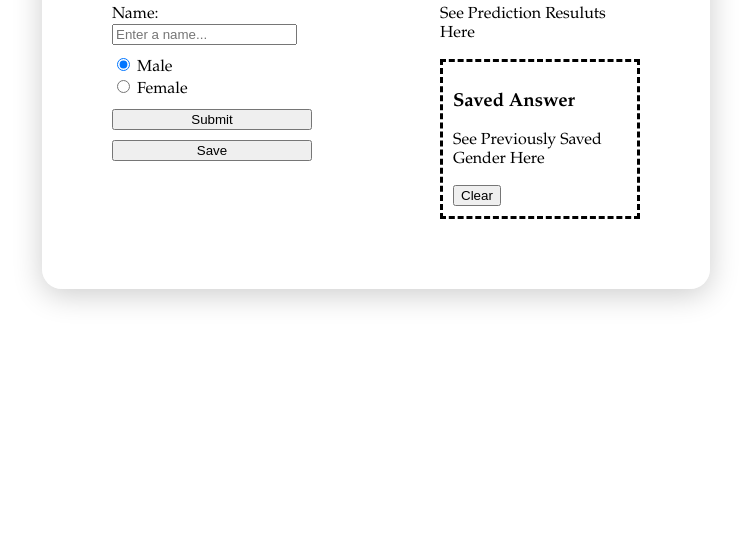
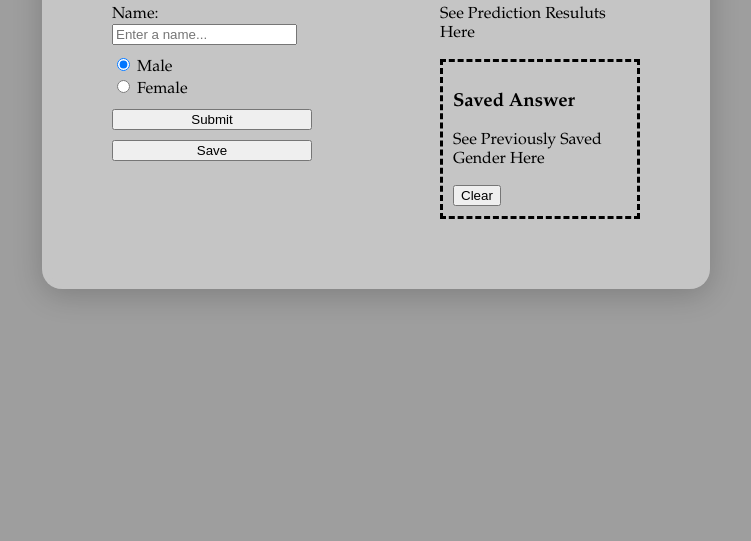
Before and after one commit to aref81/MrMs-WE-Midterm, a plain HTML site: page index.html in a window 1280 px wide. Shown: the part 259-800 px from the top of the page, without its empty margins (264-1015 px from the left). Drawn offline with Linux system fonts and the light colour scheme; the site is published under a folder, as on GitHub Pages, so addresses that start at the root find nothing.

Commit message:
refactor

```diff
--- a/styles.css
+++ b/styles.css
@@ -1,6 +1,6 @@
 /* Global styles for the body */
 body {
-    background-image: url(/assets/bg-image.jpg);
+    background-image: url(./assets/bg-image.jpg);
     background-size: cover;
     display: flex;
     justify-content: center;
```
